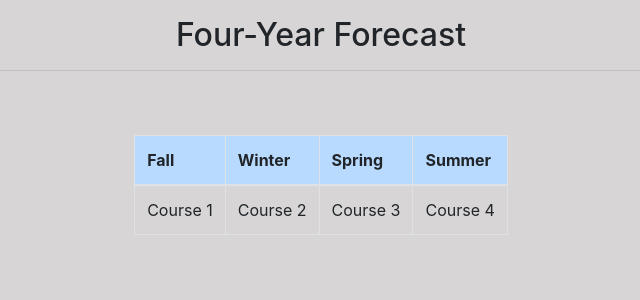
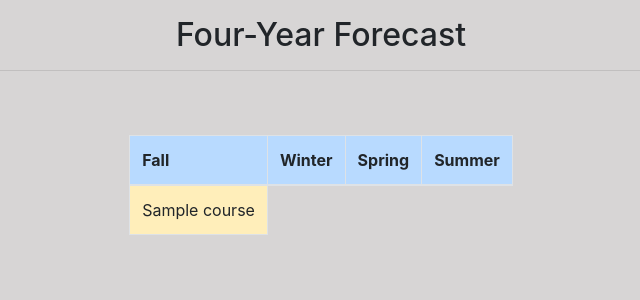
Before and after one commit to river-veek/four-year-plan-tracker, a Flask app: template templates/forecast.html in a window 1280 px wide. Shown: the top 300 px of the page, without its empty margins (319-959 px from the left). Run offline with Flask 2, Linux system fonts and the light colour scheme; the template is opened without the code that fills it: most values are stand-ins (such as "Sample title", 1, 10 or a date in 2020); some libraries are stand-ins or nearby versions.

Commit message:
Working jinja code for dummy forecast lists

```diff
--- a/app.py
+++ b/app.py
@@ -33,6 +33,7 @@ def index():
     Landing page
     """
     # Comment out the ui.html return statement and uncomment this to test the forecast page
+    # Works with lists in the format of forecast_rows
     # return render_template('forecast.html', forecast_rows=forecast_rows)
     return render_template('ui.html', names=names, terms=terms, years=years, courses=courses)
 
--- a/templates/forecast.html
+++ b/templates/forecast.html
@@ -46,26 +46,15 @@
 										</tr>
 										</thead>
 
-					<!-- Trying to figure out how to use this nexted django syntax-
-					swap in and out with this tbody that works with just the outer loop -->
 										<tbody>
-											<tr>
-												<td>Course 1</td>
-												<td>Course 2</td>
-												<td>Course 3</td>
-												<td>Course 4</td>
-											</tr>
-										</tbody>
-
-										<!-- <tbody>
-											{% for row in year.objects %}
+											{% for row in year %}
 											<tr class="table-warning">
-												{% for course in row.objects %}
+												{% for course in row %}
 												<td>{{course}}</td>
 												{% endfor %}
 											</tr>
 											{% endfor %}
-										</tbody> -->
+										</tbody>
 
 									</table>
 
```
